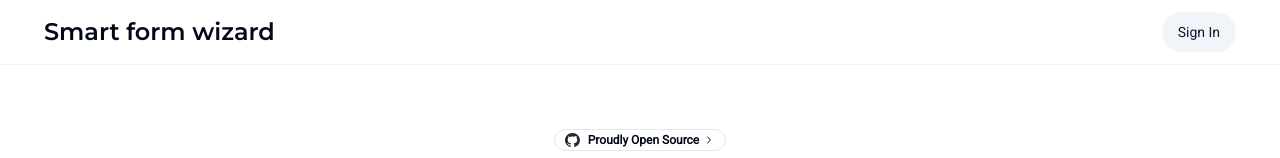
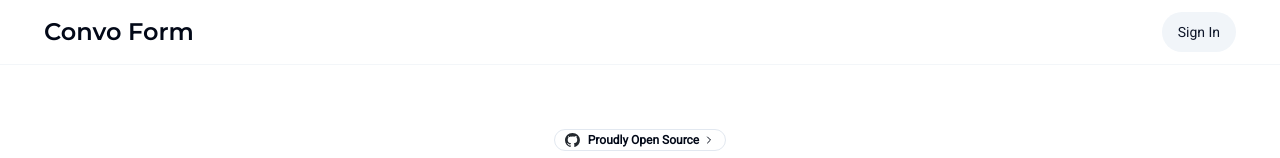
Before and after one commit to growupanand/ConvoForm, a Next.js app: page / in a window 1280 px wide. Shown: the top 158 px of the page. Built offline with nearby package versions, Linux system fonts and the light colour scheme; no server answers.

Commit message:
Updated environment variables

```diff
--- a/env.js
+++ b/env.js
@@ -1,8 +1,15 @@
 const z = require("zod");
+
+
+/**
+ * Here we will validate the required environment variables
+ */
+
+
 
 const envSchema = z.object({
   DATABASE_URL: z.string().min(1),
-  OPEN_AI_MODEL: z.string(),
+  OPENAI_API_KEY: z.string().min(1),
   NEXT_PUBLIC_CLERK_PUBLISHABLE_KEY: z.string().min(1),
   CLERK_SECRET_KEY: z.string().min(1),
 });
@@ -13,7 +20,7 @@ const envSchema = z.object({
 
 const env = envSchema.parse({
   DATABASE_URL: process.env.DATABASE_URL,
-  OPEN_AI_MODEL: process.env.OPEN_AI_MODEL,
+  OPENAI_API_KEY: process.env.OPENAI_API_KEY,
   NEXT_PUBLIC_CLERK_PUBLISHABLE_KEY: process.env.NEXT_PUBLIC_CLERK_PUBLISHABLE_KEY,
   CLERK_SECRET_KEY: process.env.CLERK_SECRET_KEY,
 });
--- a/src/lib/constants.ts
+++ b/src/lib/constants.ts
@@ -5,5 +5,4 @@ export const OPENAI_API_KEY = process.env.OPENAI_API_KEY ?? "";
 
 export const CONVERSATION_START_MESSAGE = "Hello, I want to fill the form";
 
-export const brandName =
-  process.env.NEXT_PUBLIC_BRAND_NAME ?? "Smart form wizard";
+export const brandName = "Convo Form";
```
Also changed, not shown: 1 other file (tests, documents, lock files or other folders).
